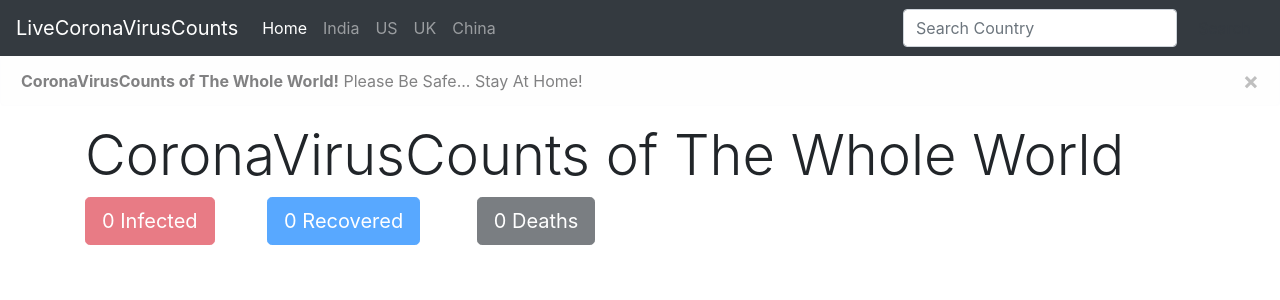
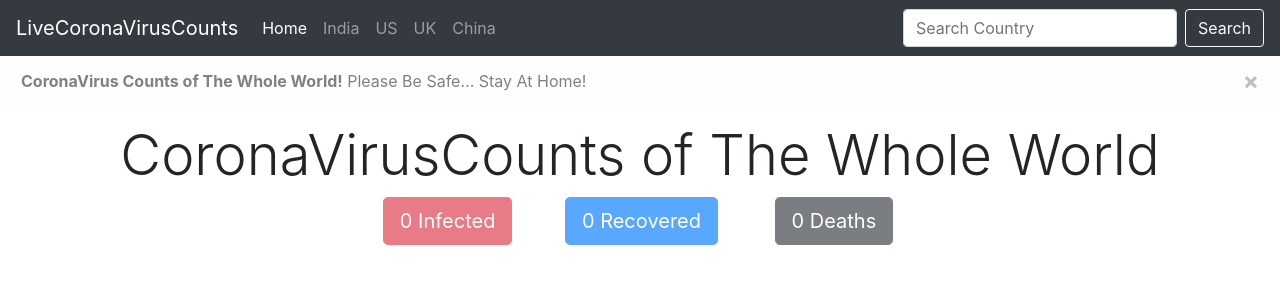
Before and after one commit to MananPyJava/LiveCoronaVirusStatus, a Django app: page / in a window 1280 px wide. Shown: the top 300 px of the page. Run offline with Django 3.2, Linux system fonts and the light colour scheme; data that the repository does not hold is empty; some libraries are stand-ins or nearby versions.

```diff
--- a/corona/urls.py
+++ b/corona/urls.py
@@ -20,5 +20,6 @@ import status
 urlpatterns = [
     path('admin/', admin.site.urls),
     path('', views.home),
+    path('search', views.search),
     path('country/<str:cname>', views.country),
 ]
--- a/corona/views.py
+++ b/corona/views.py
@@ -1,4 +1,4 @@
-from django.shortcuts import render
+from django.shortcuts import render, redirect
 import requests
 from bs4 import BeautifulSoup
 import random
@@ -6,7 +6,7 @@ from status.models import CoronaVirusStatus
 import time
 
 def get_data(cname):
-    url = "https://api.covid19api.com/live/country/{}".format(cname.lower().replace(' ', '-'))
+    url = f"https://api.covid19api.com/total/country/{cname.lower()}"
     r = requests.get(url)
     data = r.json()[-1]
     return data
@@ -73,6 +73,15 @@ def data_from_database(request, cname):
     return render(request, 'people.html', context)
 
 
+def search(request):
+    if request.method == 'POST':
+        search_country = request.POST['q']
+        return redirect(f'/country/{search_country}')
+    else:
+        return redirect('/')
+
+
+
 def home(request):
     data = get_global()
     infected = int(data['TotalConfirmed'])
--- a/templates/base.html
+++ b/templates/base.html
@@ -35,19 +35,19 @@
                 </li>
             </ul>
 
-            <form action="/country/" method='get' class="form-inline my-2 my-lg-0">
+            <form action="/search/" method='POST' class="form-inline my-2 my-lg-0">{% csrf_token %}
                 <input class="form-control mr-sm-2" type="search" placeholder="Search Country" aria-label="Search" name="q">
-                <button class="btn btn-outline-dark my-2 my-sm-0" type="submit">Search</button>
+                <button class="btn btn-outline-light my-2 my-sm-0" type="submit">Search</button>
             </form>
         </div>
     </nav>
     <div class="alert alert-light alert-dismissible fade show" role="alert">
-        <strong>CoronaVirusCounts of {{ country }}!</strong> Please Be Safe... Stay At Home!
+        <strong>CoronaVirus Counts of {{ country }}!</strong> Please Be Safe... Stay At Home!
         <button type="button" class="close" data-dismiss="alert" aria-label="Close">
             <span aria-hidden="true">&times;</span>
         </button>
     </div>
-    <div class='container'>
+    <div class='container text-center'>
         <h1 class="display-4 mr-auto">CoronaVirusCounts of {{ country }}</h1>
         {% block body %}
         {% endblock %}
```
Also changed, not shown: db.sqlite3.
